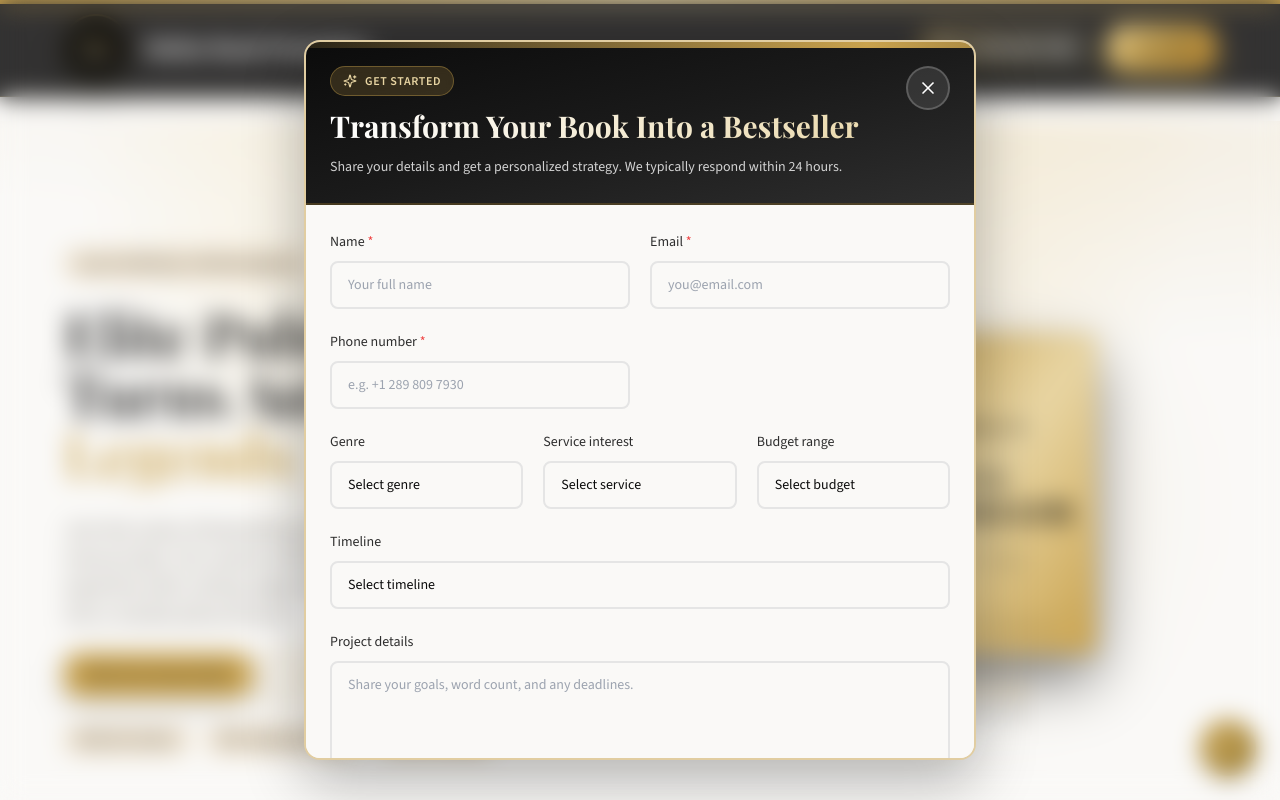
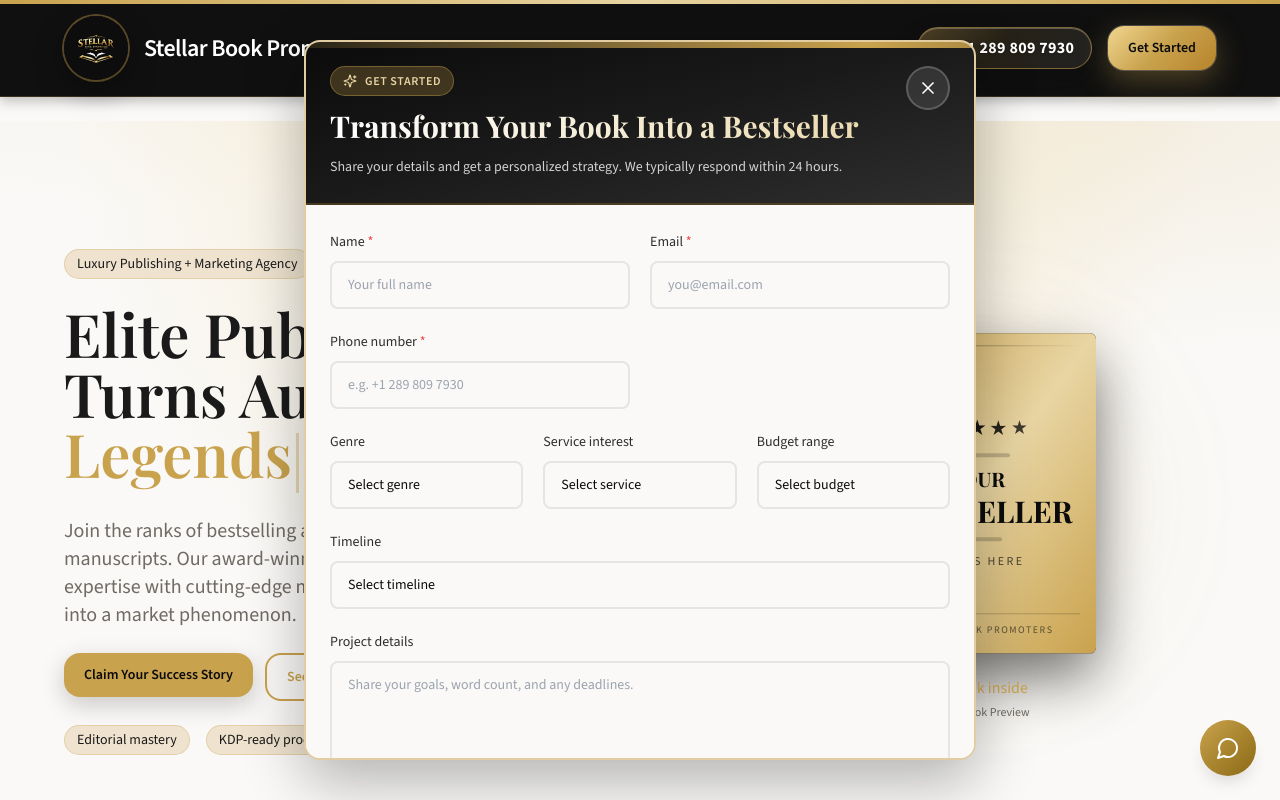
Before and after one commit to arvinrajani/stellarbookpromoters, a Next.js app: page / in a window 1280 px wide. Shown: the top 800 px of the page. Built offline with nearby package versions, Linux system fonts and the light colour scheme; a web font is replaced by a local one.

Commit message:
Fix Safari 16+ compatibility (iPhone 14+, newer MacBooks): remove all backdrop-filter (causes rendering bugs in iOS 16+), add CSS variable fallbacks, add charset meta, add suppressHydrationWarning

```diff
--- a/app/globals.css
+++ b/app/globals.css
@@ -49,8 +49,11 @@ body {
   height: 100%;
   min-height: 100vh;
   min-height: -webkit-fill-available;
+  background: #FAF9F7;
   background: var(--off-white);
+  color: #1A1A1A;
   color: var(--text-primary);
+  font-family: -apple-system, BlinkMacSystemFont, "Segoe UI", sans-serif;
   font-family: var(--font-body), -apple-system, BlinkMacSystemFont, "Segoe UI", sans-serif;
   -webkit-overflow-scrolling: touch;
   overflow-x: hidden;
@@ -170,17 +173,9 @@ textarea {
   }
 
   .nav-glass {
-    background: rgba(16, 16, 16, 0.95);
-    -webkit-backdrop-filter: blur(8px);
-    backdrop-filter: blur(8px);
+    background: rgb(16, 16, 16);
     border-bottom: 1px solid rgba(201, 162, 77, 0.22);
     box-shadow: 0 4px 12px rgba(11, 11, 11, 0.25);
-  }
-
-  @supports ((-webkit-backdrop-filter: blur(8px)) or (backdrop-filter: blur(8px))) {
-    .nav-glass {
-      background: rgba(16, 16, 16, 0.85);
-    }
   }
 
   .ring-emoji {
--- a/app/layout.tsx
+++ b/app/layout.tsx
@@ -37,8 +37,11 @@ export const viewport: Viewport = {
 
 export default function RootLayout({ children }: { children: React.ReactNode }) {
   return (
-    <html lang="en">
-      <body className={`${headingFont.variable} ${bodyFont.variable} bg-bg text-text antialiased`}>
+    <html lang="en" suppressHydrationWarning>
+      <head>
+        <meta charSet="utf-8" />
+      </head>
+      <body className={`${headingFont.variable} ${bodyFont.variable} bg-bg text-text antialiased`} suppressHydrationWarning>
         <ScrollProgress />
         <ModalProvider>
           <Navbar />
--- a/components/ChatModal.tsx
+++ b/components/ChatModal.tsx
@@ -25,7 +25,7 @@ export function ChatModal({ open, onClose }: { open: boolean; onClose: () => voi
         initial={{ opacity: 0 }}
         animate={{ opacity: 1 }}
         exit={{ opacity: 0 }}
-        className="fixed inset-0 z-[100] flex items-center justify-center bg-black/60 backdrop-blur-sm px-4"
+        className="fixed inset-0 z-[100] flex items-center justify-center bg-black/80 px-4"
         onClick={onClose}
       >
         <motion.div
--- a/components/LeadFormModal.tsx
+++ b/components/LeadFormModal.tsx
@@ -21,7 +21,7 @@ export function LeadFormModal({ open, onClose }: { open: boolean; onClose: () =>
 
   return (
     <div
-      className="fixed inset-0 z-[100] flex items-center justify-center bg-ink/80 px-4 py-6 backdrop-blur-md animate-in fade-in duration-300"
+      className="fixed inset-0 z-[100] flex items-center justify-center bg-ink/90 px-4 py-6 animate-in fade-in duration-300"
       onClick={onClose}
     >
       <div
@@ -41,7 +41,7 @@ export function LeadFormModal({ open, onClose }: { open: boolean; onClose: () =>
           <div className="absolute inset-x-0 top-0 h-1.5 bg-gradient-to-r from-transparent via-[#C9A24D] to-transparent animate-shimmer" />
 
           {/* Sparkle icon */}
-          <div className="mb-3 inline-flex items-center gap-2 rounded-full bg-[#C9A24D]/20 px-3 py-1.5 backdrop-blur-sm border border-[#C9A24D]/40">
+          <div className="mb-3 inline-flex items-center gap-2 rounded-full bg-[#C9A24D]/25 px-3 py-1.5 border border-[#C9A24D]/40">
             <Sparkles className="h-3.5 w-3.5 text-[#E8D5A3]" />
             <p className="text-xs font-semibold uppercase tracking-wider text-[#E8D5A3]">Get Started</p>
           </div>
--- a/components/MegaMenu.tsx
+++ b/components/MegaMenu.tsx
@@ -22,7 +22,7 @@ export function MegaMenu({ open, onClose }: { open: boolean; onClose: () => void
   if (!open) return null;
 
   return (
-    <div className="absolute left-0 right-0 top-full z-50 border-t border-borderGold/40 bg-surface/95 shadow-soft backdrop-blur">
+    <div className="absolute left-0 right-0 top-full z-50 border-t border-borderGold/40 bg-surface shadow-soft">
       <div className="container grid gap-8 py-8 md:grid-cols-2 xl:grid-cols-3">
         {megaMenu.map((category, columnIndex) => (
           <div key={category.title} className="space-y-4">
```
